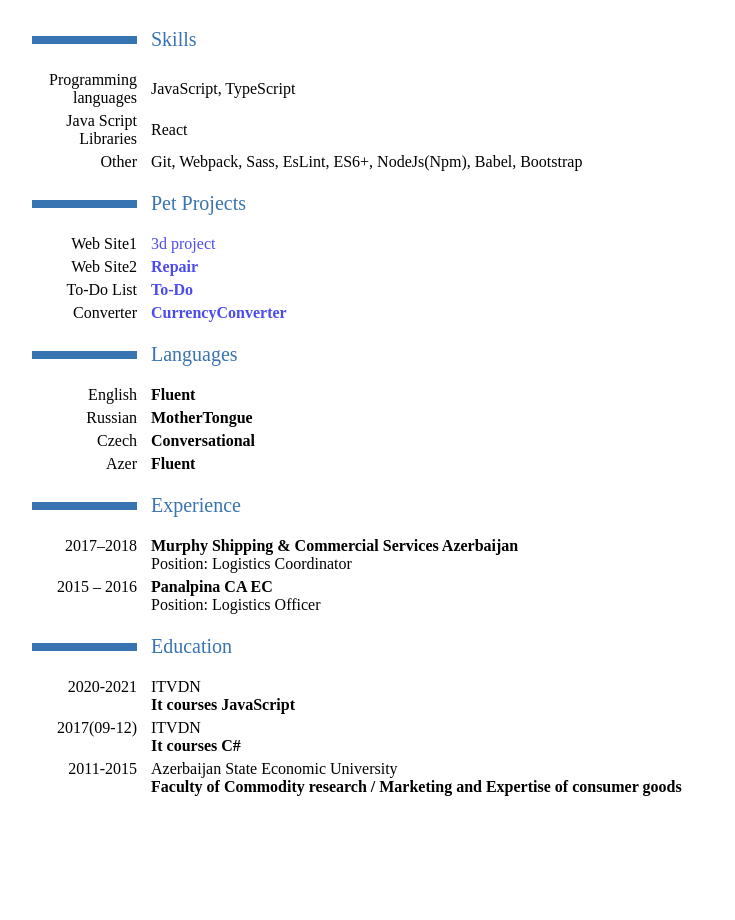
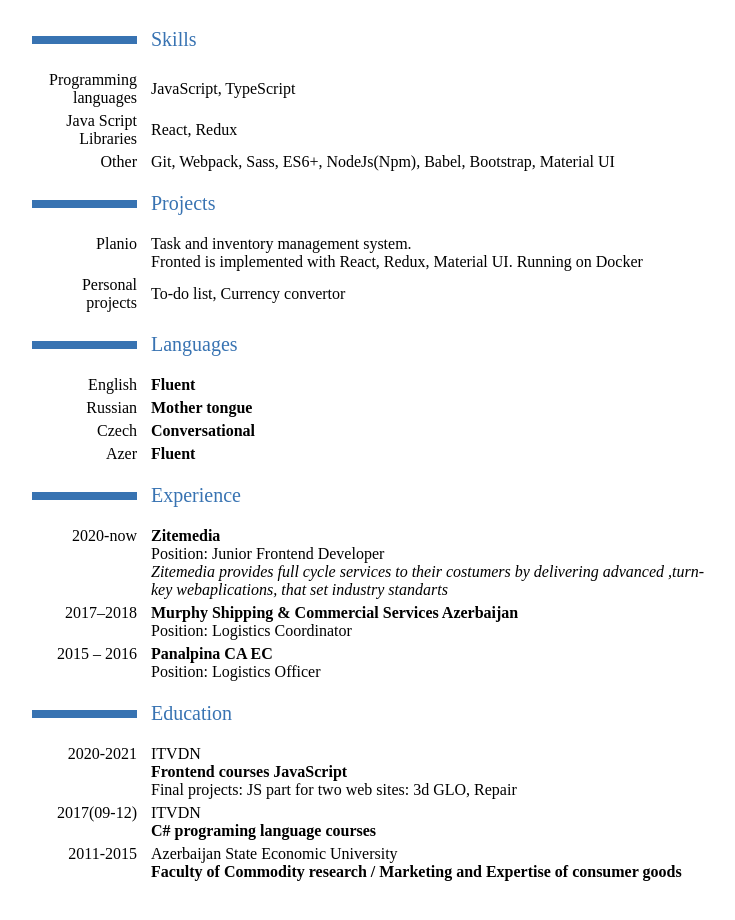
Before and after one commit to SannikovMatt/CV, a website built with webpack: page src/cv.html in a window 1280 px wide. Shown: the part 460-1380 px from the top of the page, without its empty margins (258-993 px from the left). Before the commit the page ends 1345 px from the top, so only its background shows below. Built offline with nearby package versions, Linux system fonts and the light colour scheme.

Commit message:
Edited Cv

```diff
--- a/src/cv.html
+++ b/src/cv.html
@@ -73,7 +73,7 @@
                         </div>
                         <div class="right__side">
                             <p>
-                                React
+                                React, Redux
                             </p>
 
                         </div>
@@ -84,7 +84,7 @@
                         </div>
                         <div class="right__side">
                             <p>
-                                Git, Webpack, Sass, EsLint, ES6+, NodeJs(Npm), Babel, Bootstrap
+                                Git, Webpack, Sass, ES6+, NodeJs(Npm), Babel, Bootstrap, Material UI
                             </p>
 
                         </div>
@@ -99,46 +99,34 @@
 
                 <div class="head">
                     <div class="tabulation"></div>
-                    <div class="title">Pet Projects</div>
+                    <div class="title">Projects</div>
                 </div>
 
                 <div class="section__body">
 
                     <div class="block__item">
                         <div class="left__side">
-                            <p>Web Site1</p>
+                            <p>Planio </p>
                         </div>
                         <div class="right__side">
-                            <p> <a target="_blank" href="https://sannikovmatt.github.io/GLo-Landing/">3d project</a> <b></b> </p>
+                            <p> Task and inventory management system.</br>
+                                Fronted is implemented with React, Redux, Material UI. Running on Docker</p>
 
                         </div>
                     </div>
+
                     <div class="block__item">
                         <div class="left__side">
-                            <p>Web Site2</p>
+                            <p>Personal projects</p>
                         </div>
                         <div class="right__side">
-                            <p> <b><a target="_blank" href="https://sannikovmatt.github.io/Diploma-GLO/">Repair</a></b> </p>
+                            <p> To-do list, Currency convertor
+                            </p>
 
                         </div>
                     </div>
-                    <div class="block__item">
-                        <div class="left__side">
-                            <p>To-Do List</p>
-                        </div>
-                        <div class="right__side">
-                            <p> <b><a target="_blank"  href="https://sannikovmatt.github.io/22Lesson-To-do-GLO/">To-Do</a> </b> </p>
 
-                        </div>
-                    </div>
-                    <div class="block__item">
-                        <div class="left__side">
-                            <p>Converter</p>
-                        </div>
-                        <div class="right__side">
-                            <p> <b><a target="_blank"  href="https://sannikovmatt.github.io/CurrencyConverter/">CurrencyConverter</a> </b> </p>
-                        </div>
-                    </div>
+
 
 
 
@@ -168,7 +156,7 @@
                             <p>Russian</p>
                         </div>
                         <div class="right__side">
-                            <p> <b> MotherTongue</b> </p>
+                            <p> <b> Mother tongue</b> </p>
 
                         </div>
                     </div>
@@ -202,6 +190,29 @@
                 </div>
 
                 <div class="section__body">
+                    <div class="block__item">
+                        <div class="left__side">
+                            <p>2020-now</p>
+                        </div>
+                        <div class="right__side">
+                            <p>
+                                <b> Zitemedia</b>
+                            </p>
+
+                            <p>
+
+                                Position: Junior Frontend Developer
+                            </p>
+
+                            <p >
+                                    <i>
+                                Zitemedia provides full cycle services to their
+                                costumers by delivering advanced ,turn-key webaplications,
+                                that set industry standarts</i>
+                            </p>
+
+                        </div>
+                    </div>
 
                     <div class="block__item">
                         <div class="left__side">
@@ -256,7 +267,11 @@
                                 ITVDN
                             </p>
                             <p>
-                                <b>It courses JavaScript</b>
+                                <b>Frontend courses JavaScript</b>
+
+                            </p>
+                            <p>
+                                Final projects: JS part for two web sites: 3d GLO, Repair
 
                             </p>
 
@@ -271,7 +286,7 @@
                                 ITVDN
                             </p>
                             <p>
-                                <b>It courses C#</b>
+                                <b>C# programing language courses</b>
 
                             </p>
 
```
Also changed, not shown: build/index.html.
